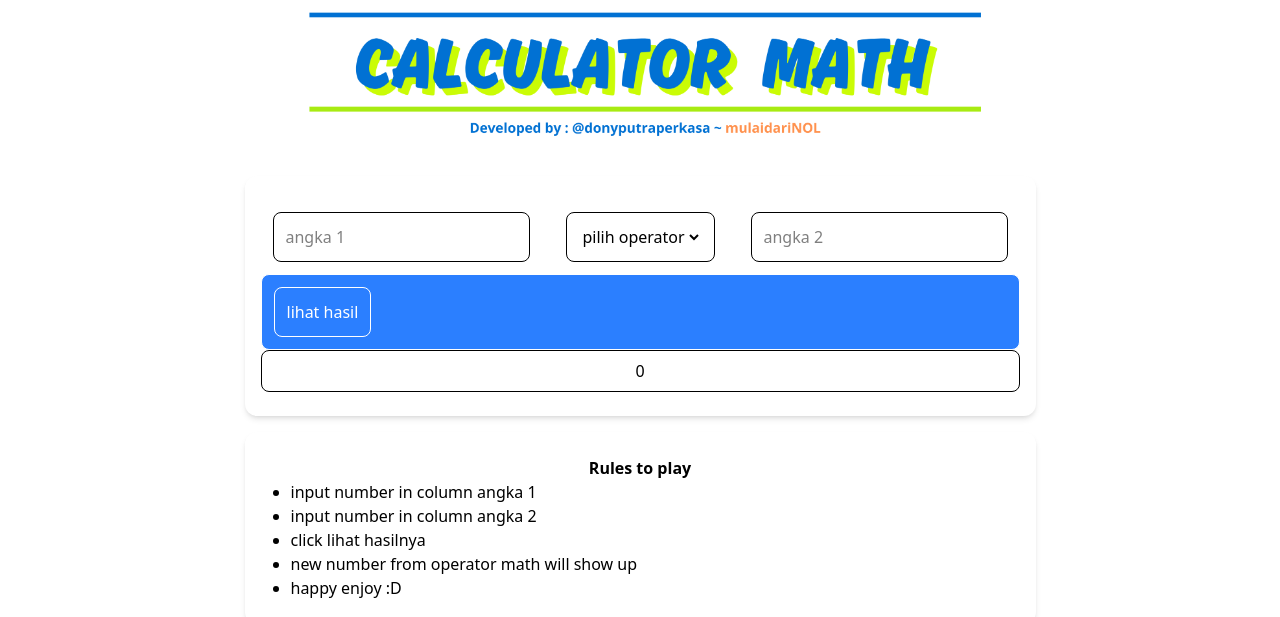
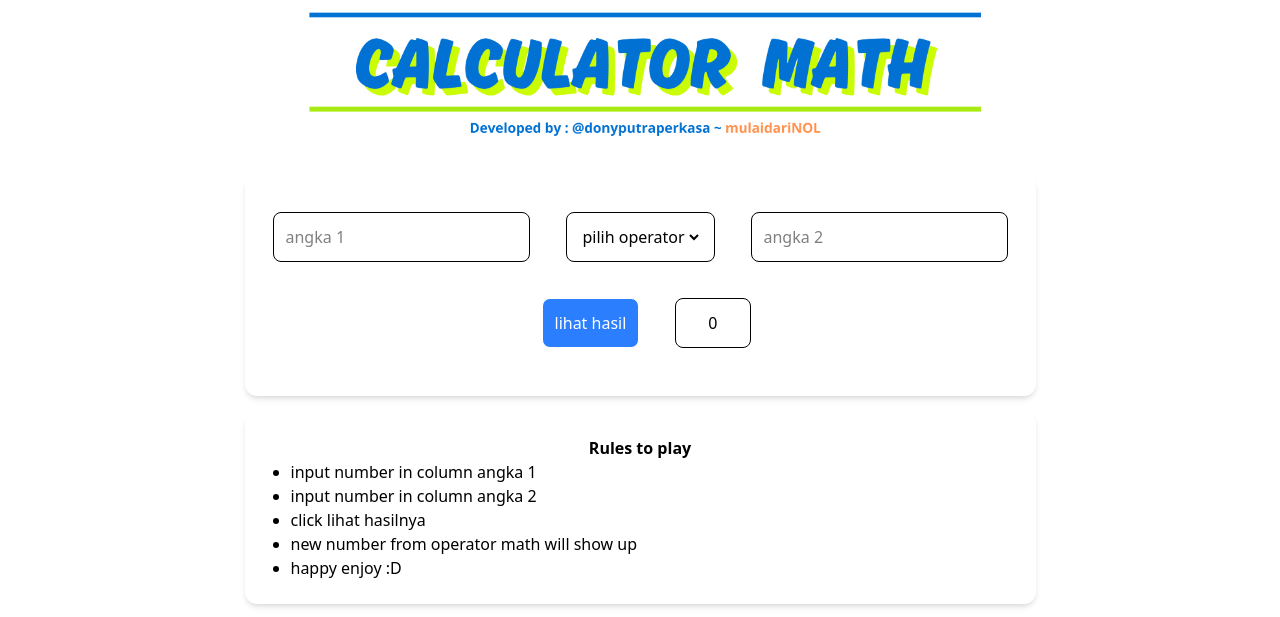
Before and after one commit to revou-fsse-feb25/milestone-2-donyputraperkasa, a website: page calculatorMath/index.html in a window 1280 px wide. Shown: the part 100-717 px from the top of the page. Drawn offline with Linux system fonts and the light colour scheme.

Commit message:
feat : bug game calculator math 4

```diff
--- a/calculatorMath/index.html
+++ b/calculatorMath/index.html
@@ -52,7 +52,7 @@
             <img src="/milestone-2-donyputraperkasa/image/calculatorMath.png" class="mx-auto max-w-[700px]" style="width: 700px !important;" alt="revouFun">
         </div>
 
-        <div class ="py-5 shadow-md rounded-xl bg-white px-[16px] py-[24px] m-4 mx-auto justify-content-center">
+        <div class ="py-5 shadow-md rounded-xl bg-white px-[16px] py-[24px] m-4 mx-auto justify-content-center" style="border-right-width: 0px !important; margin-right: 30px !important; left: auto !important; margin-left: 30px !important;">
             <div class="lg:flex gap-3">
                 <div class="border rounded-lg p-3 m-3">
                     <div class="input-group">
@@ -80,18 +80,18 @@
                 </div>
             </div>
 
-            <div>
-                <div class="p-3 bg-blue-500 text-white border rounded-lg">
+            <div class="lg:flex items-center justify-center">
+                <div class="p-3 m-3">
                     <button type="button" class="p-3 bg-blue-500 text-white border rounded-lg" id="button" >lihat hasil </button>
                 </div>
 
-                <div class="flex border rounded-lg items-center justify-center p-2">
+                <div class="flex border rounded-lg items-center justify-center p-3 m-3">
                     <span class="mx-5" id="hasil">0</span>
                 </div>
             </div>
         </div>
 
-        <div  class ="py-5 shadow-md rounded-xl bg-white px-[16px] py-[24px] m-4 mx-auto justify-content-center">
+        <div  class ="py-5 shadow-md rounded-xl bg-white px-[16px] py-[24px] m-4 mx-auto justify-content-center" style="margin-right: 30px !important; margin-left: 30px !important;">
             <h2 class="text-center font-bold">Rules to play</h2>
             <ul class="list-disc px-5" style="padding-left: 30px !important;">
                 <li>input number in column angka 1</li>
```
